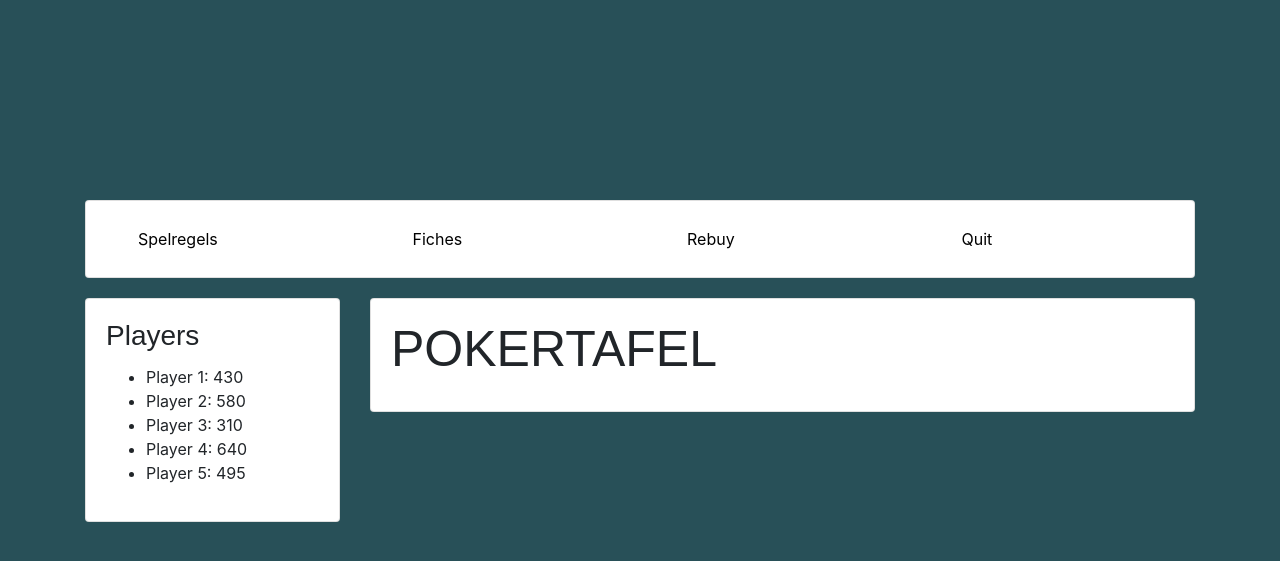
After one commit to hannahnoor/Pokermanagement, a PHP site: page /speelscherm.html in a window 1280 px wide. The commit adds this page. Shown: the top 561 px of the page. Run offline with PHP 8.4, Linux system fonts and the light colour scheme; some libraries are stand-ins or nearby versions.

Commit message:
Speelscherm toegevoegd (nog niet af)

```diff
--- a/assets/css/stylesheet.css
+++ b/assets/css/stylesheet.css
@@ -117,4 +117,85 @@ a:hover {
     margin-bottom: 15px;
 }
 
+/*SPEELSCHERM*/
+#spelregels, #fiches, #rebuy, #quit {
+    background-color: white;
+    color: black;
+    margin-left: 20px;
+
+}
+/*img {
+  width: 70%;
+  height: auto;
+}
+.pokertable{
+	background-image: url('example.jpg');
+	background-position:center;
+	background-repeat:no-repeat;
+	background-size:cover;
+	height:200px;
+	width:200px;
+}
+/* Remove the navbar's default margin-bottom and rounded borders */
+/*.navbar {
+    margin-bottom: 0;
+    border-radius: 0;
+}
+
+/* Set height of the grid so .sidenav can be 100% (adjust as needed) */
+/*.row.content {
+    height: 450px;
+}
+
+/* Set gray background color and 100% height */
+/*.sidenav {
+      padding-top: 20px;
+      background-color: #f1f1f1;
+      height: 100%;
+    }
+
+/* Set black background color, white text and some padding */
+/*footer {
+    background-color: #555;
+    color: white;
+    padding: 15px;
+}
+
+/* On small screens, set height to 'auto' for sidenav and grid */
+/*@media screen and (max-width: 767px) {
+    .sidenav {
+    height: auto;
+    padding: 15px;
+}
+.row.content {
+    height:auto;
+}
+
+#container {
+    width: 600px;
+    height: auto;
+  }
+
+  .row {
+    position: relative;
+    display: block;
+    width: 100%;
+    height: 40px;
+    border-bottom: 1px solid #AFAFAF;
+  }
+
+  .name {
+    position: relative;
+    display: inline-block;
+    width: 75%;
+    line-height: 45px;
+  }
+
+  .score {
+    position: relative;
+    display: inline-block;
+    width: 25%;
+  }*/
+
+
 /*EINDSCHERM*/
--- /dev/null
+++ b/speelscherm.html
@@ -0,0 +1,140 @@
+<!DOCTYPE html>
+<html lang="nl">
+<head>
+  <title>Speelscherm</title>
+   <!--Make responsive-->
+   <meta charset="utf-8"/>
+   <title>Speelscherm</title>
+   <link rel="stylesheet" href="https://stackpath.bootstrapcdn.com/bootstrap/4.4.1/css/bootstrap.min.css" integrity="sha384-Vkoo8x4CGsO3+Hhxv8T/Q5PaXtkKtu6ug5TOeNV6gBiFeWPGFN9MuhOf23Q9Ifjh" crossorigin="anonymous">
+   <script src="https://stackpath.bootstrapcdn.com/bootstrap/4.4.1/js/bootstrap.min.js" integrity="sha384-wfSDF2E50Y2D1uUdj0O3uMBJnjuUD4Ih7YwaYd1iqfktj0Uod8GCExl3Og8ifwB6" crossorigin="anonymous"></script>
+   <script src="https://code.jquery.com/jquery-3.4.1.slim.min.js" integrity="sha384-J6qa4849blE2+poT4WnyKhv5vZF5SrPo0iEjwBvKU7imGFAV0wwj1yYfoRSJoZ+n" crossorigin="anonymous"></script>
+   <script src="https://cdn.jsdelivr.net/npm/popper.js@1.16.0/dist/umd/popper.min.js" integrity="sha384-Q6E9RHvbIyZFJoft+2mJbHaEWldlvI9IOYy5n3zV9zzTtmI3UksdQRVvoxMfooAo" crossorigin="anonymous"></script>
+   <script src="https://kit.fontawesome.com/7dd5b04b57.js" crossorigin="anonymous"></script>
+   <link rel="stylesheet" type="text/css" href="assets/css/stylesheet.css">
+
+
+</head>
+
+<body class="background">
+
+  <div class="container centerScreen">
+    <div class="row">
+      <div class="col">
+        <div class="card">
+          <div class="card-body">
+            <div class="row">
+              <div class="col-3">
+                <button class="btn" type="button" id="spelregels">Spelregels</button>
+              </div>
+              <div class="col-3">
+                <button class="btn" type="button" id="fiches">Fiches</button>
+              </div>
+              <div class="col-3">
+                <button class="btn" type="button" id="rebuy">Rebuy</button>
+              </div>
+              <div class="col-3">
+                <button class="btn" type="button" id="quit">Quit</button>
+              </div>
+            </div>
+          </div>
+        </div>
+      </div>
+    </div>
+    <div class="row">
+      <div class="col-3">
+        <div class="card">
+          <div class="card-body">
+            <h3 class="card-title">Players</h3>
+            <div>
+              <ul>
+                <li>Player 1: 430</li>
+                <li>Player 2: 580</li>
+                <li>Player 3: 310</li>
+                <li>Player 4: 640</li>
+                <li>Player 5: 495</li>
+              </ul>
+            </div>
+
+          </div>
+        </div>
+      </div>
+      <div class="col-9">
+        <div class="card">
+          <div class="card-body">
+            <h1 class="card-title">POKERTAFEL</h1>
+          </div>
+        </div>
+      </div>
+    </div>
+  </div>
+
+<!--<div class="container-fluid text-center">
+  <div class="row content">
+   <div class="col-sm-2 sidenav">-->
+
+
+      <!--<div id="container">
+          <div class="row">
+              <div class="name">Player1</div><div class="score">430</div>
+          </div>
+
+          <div class="row">
+              <div class="name">Player2</div><div class="score">580</div>
+          </div>
+
+          <div class="row">
+              <div class="name">Player3</div><div class="score">310</div>
+          </div>
+
+          <div class="row">
+              <div class="name">Player4</div><div class="score">640</div>
+          </div>
+
+          <div class="row">
+              <div class="name">Player5</div><div class="score">495</div>
+          </div>
+      </div>-->
+    <!--</div>
+
+    <div class=" col-sm-8 text-left">
+      <h1>Welcome</h1>
+      <p>Lorem ipsum dolor sit amet, consectetur adipiscing elit, sed do eiusmod tempor incididunt ut labore et dolore magna aliqua. Ut enim ad minim veniam, quis nostrud exercitation ullamco laboris nisi ut aliquip ex ea commodo consequat. Excepteur sint occaecat cupidatat non proident, sunt in culpa qui officia deserunt mollit anim id est laborum consectetur adipiscing elit, sed do eiusmod tempor incididunt ut labore et dolore magna aliqua. Ut enim ad minim veniam, quis nostrud exercitation ullamco laboris nisi ut aliquip ex ea commodo consequat.</p>
+      <hr>
+      <h3>Test</h3>
+      <img src="https://previews.123rf.com/images/jsddesign/jsddesign1412/jsddesign141200170/34750183-realistic-poker-table.jpg" alt="poker table">
+      <p>Lorem ipsum...</p>
+    </div>
+
+    <div class="col-sm-2 sidenav">
+
+<button class="open-button" onclick="openForm()">Chat</button>->
+
+<div class="chat-popup" id="myForm">
+  <form action="/action_page.php" class="form-container">
+    <h1>Chat</h1>
+
+    <label for="msg"><b>Message</b></label>
+    <textarea placeholder="Type message.." name="msg" required></textarea>
+
+    <button type="submit" class="btn">Send</button>
+    <button type="button" class="btn cancel" onclick="closeForm()">Close</button>
+  </form>
+</div>-->
+
+<!--<script>
+function openForm() {
+  document.getElementById("myForm").style.display = "block";
+}
+
+function closeForm() {
+  document.getElementById("myForm").style.display = "none";
+}
+</script>-->
+
+</div>
+</div>
+</div>
+</div>
+
+</body>
+</html>
```
